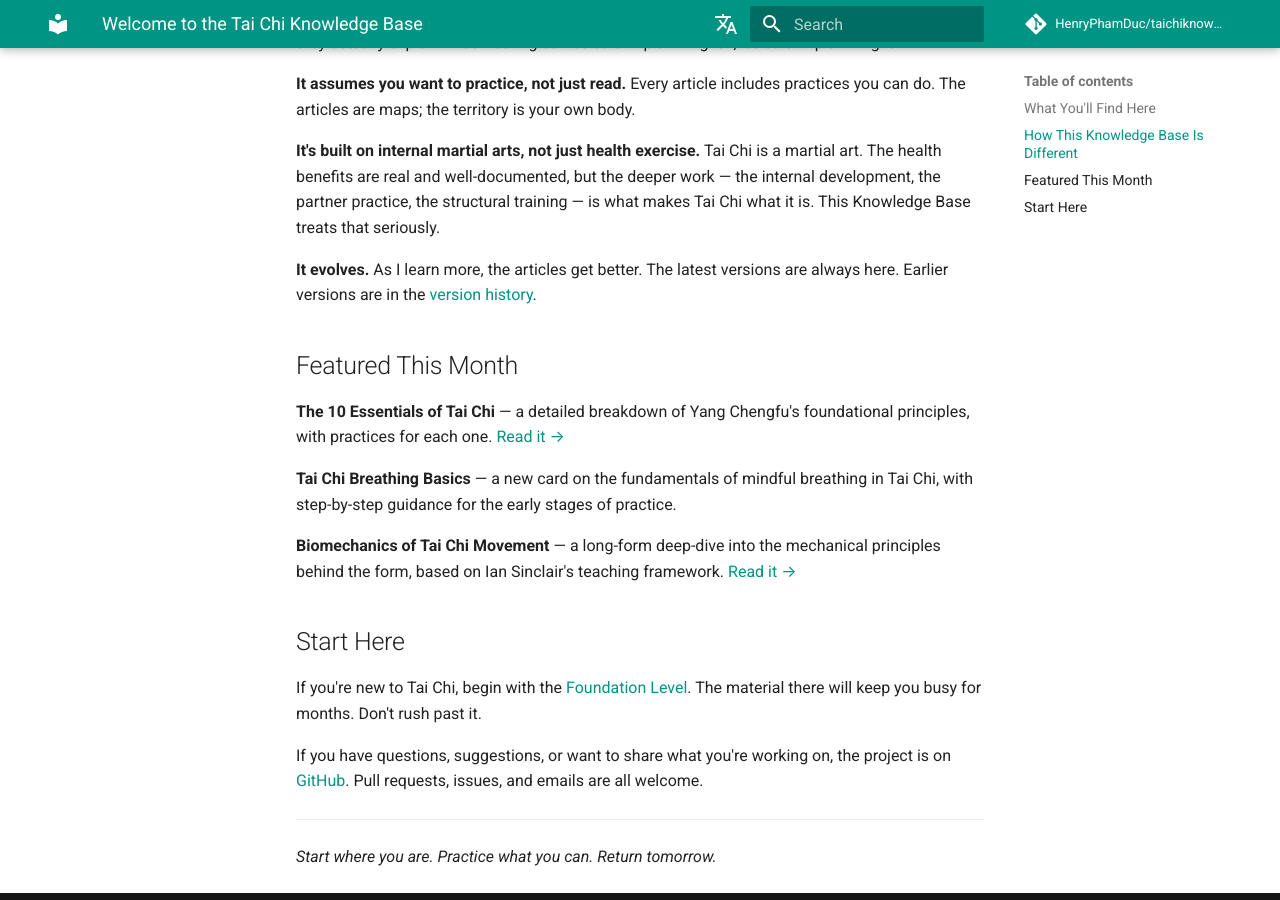
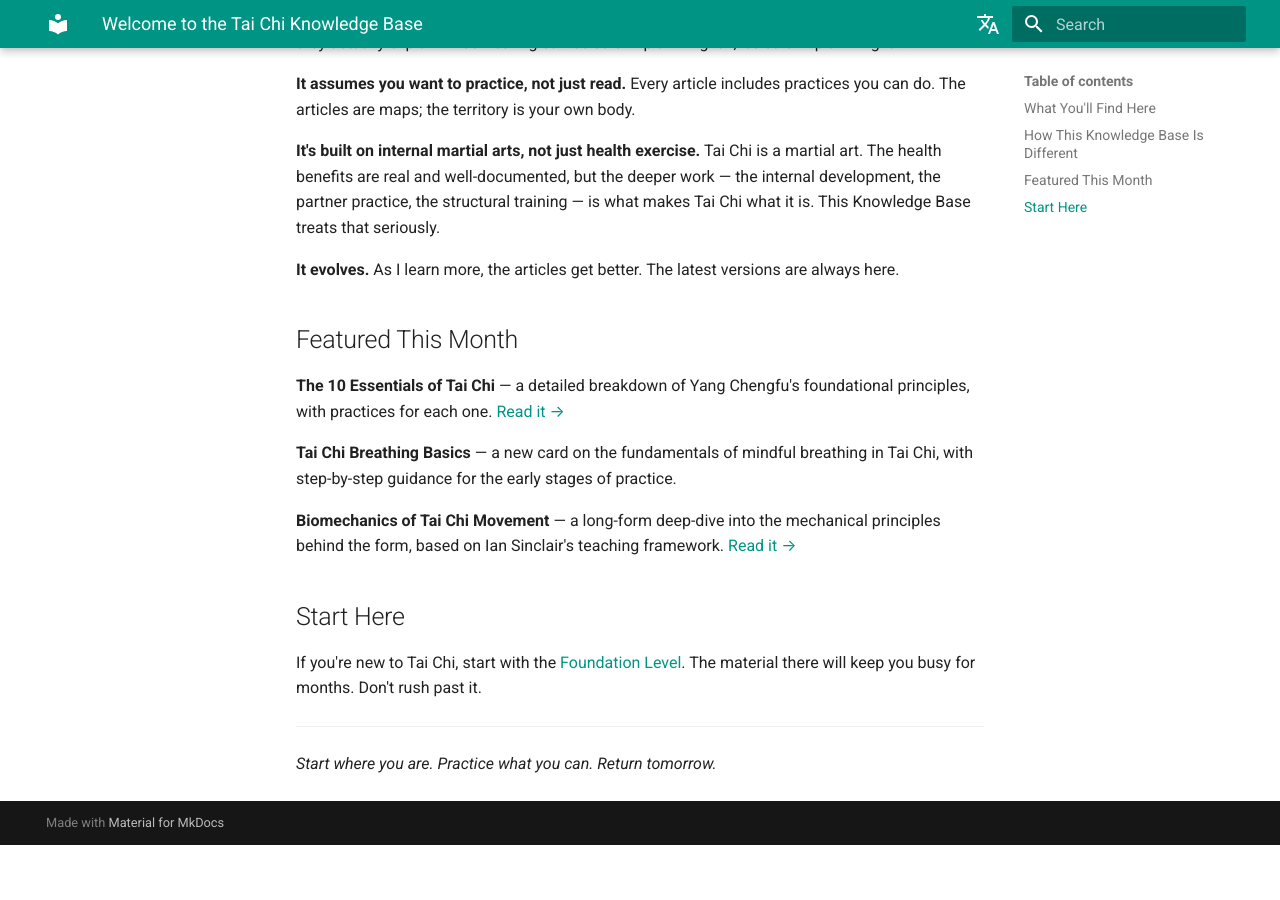
Before and after one commit to HenryPhamDuc/taichiknowledgebase, an MkDocs documentation site: the page built from docs/en/index.md, in a window 1280 px wide and 900 px high, scrolled down 844 px. Built offline with MkDocs 1.6.1 and Material for MkDocs 9.7.7, drawn with Linux system fonts in a browser that asks for light colours; comment, search, counter and statistics services are not loaded; after the commit the page ends 1689 px from its top, so only the background shows below that.

Commit message:
Remove all GitHub repo links: header repo icon, source/edit buttons, body links in vi/en home

```diff
--- a/docs/en/index.md
+++ b/docs/en/index.md
@@ -24,7 +24,7 @@ A few honest answers:
 
 **It's built on internal martial arts, not just health exercise.** Tai Chi is a martial art. The health benefits are real and well-documented, but the deeper work — the internal development, the partner practice, the structural training — is what makes Tai Chi what it is. This Knowledge Base treats that seriously.
 
-**It evolves.** As I learn more, the articles get better. The latest versions are always here. Earlier versions are in the [version history](https://github.com/henryphamduc/taichiknowledgebase/commits/master).
+**It evolves.** As I learn more, the articles get better. The latest versions are always here.
 
 ## Featured This Month
 
@@ -36,9 +36,7 @@ A few honest answers:
 
 ## Start Here
 
-If you're new to Tai Chi, begin with the [Foundation Level](./foundation/index.md). The material there will keep you busy for months. Don't rush past it.
-
-If you have questions, suggestions, or want to share what you're working on, the project is on [GitHub](https://github.com/henryphamduc/taichiknowledgebase). Pull requests, issues, and emails are all welcome.
+If you're new to Tai Chi, start with the [Foundation Level](./foundation/index.md). The material there will keep you busy for months. Don't rush past it.
 
 ---
 
--- a/mkdocs.yml
+++ b/mkdocs.yml
@@ -1,8 +1,6 @@
 site_name: Tai Chi Knowledge Base
 site_description: Comprehensive Tai Chi training resource - Foundation, Advanced, and Elite levels
 site_author: Henry Pham
-repo_url: https://github.com/HenryPhamDuc/taichiknowledgebase
-repo_name: HenryPhamDuc/taichiknowledgebase
 docs_dir: docs
 site_dir: site
 use_directory_urls: false
```
Also changed, not shown: docs/vi/index.md (+1 -3 lines).
